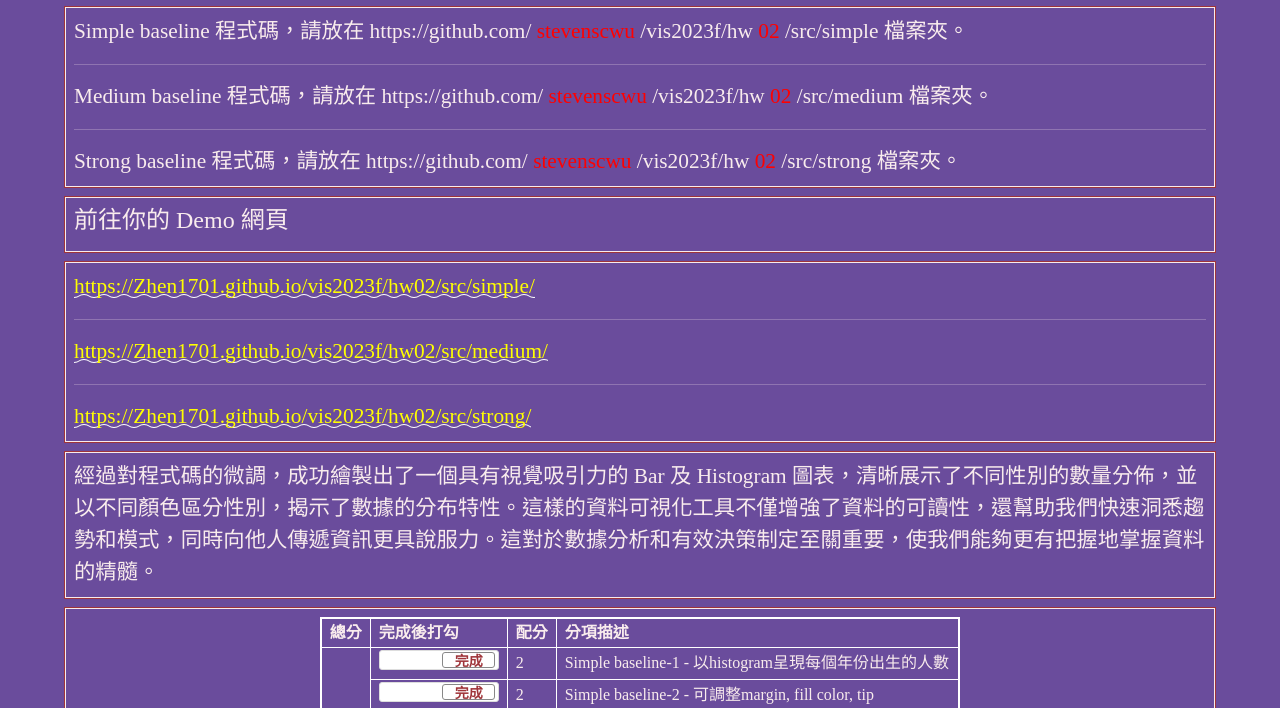
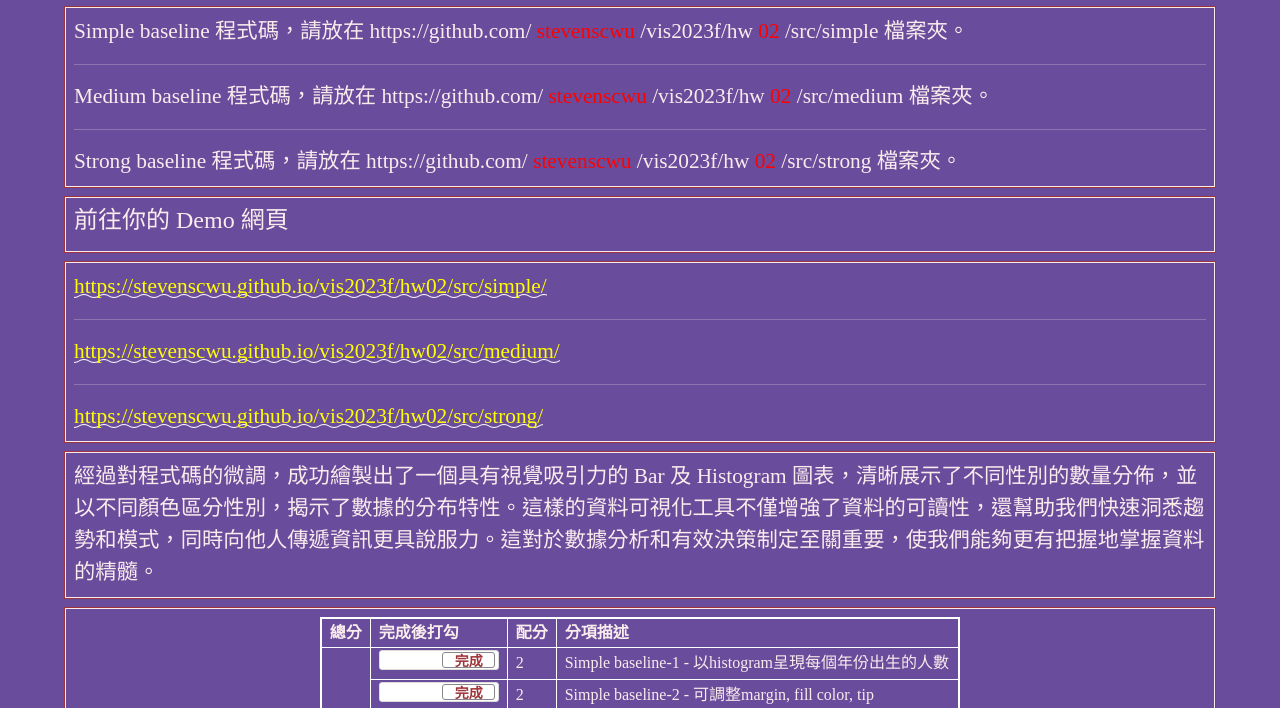
Before and after one commit to stevenscwu/vis2023f, a plain HTML site: page hw02/index.html in a window 1280 px wide. Shown: the part 86-794 px from the top of the page. Drawn offline with nearby package versions, Linux system fonts and the light colour scheme.

Commit message:
Update index.html

```diff
--- a/hw02/index.html
+++ b/hw02/index.html
@@ -214,11 +214,11 @@
   <!-- ------------------------------------------------>
   <div class="row hw12">
     <div class="col-md-12 twenty">
-      <a href="https://Zhen1701.github.io/vis2023f/hw02/src/simple/">https://Zhen1701.github.io/vis2023f/hw02/src/simple/</a>
+      <a href="https://stevenscwu.github.io/vis2023f/hw02/src/simple/">https://stevenscwu.github.io/vis2023f/hw02/src/simple/</a>
       <hr>
-      <a href="https://Zhen1701.github.io/vis2023f/hw02/src/medium/">https://Zhen1701.github.io/vis2023f/hw02/src/medium/</a>
+      <a href="https://stevenscwu.github.io/vis2023f/hw02/src/medium/">https://stevenscwu.github.io/vis2023f/hw02/src/medium/</a>
       <hr>
-      <a href="https://Zhen1701.github.io/vis2023f/hw02/src/strong/">https://Zhen1701.github.io/vis2023f/hw02/src/strong/</a>
+      <a href="https://stevenscwu.github.io/vis2023f/hw02/src/strong/">https://stevenscwu.github.io/vis2023f/hw02/src/strong/</a>
       </div>
   </div>
 
```
